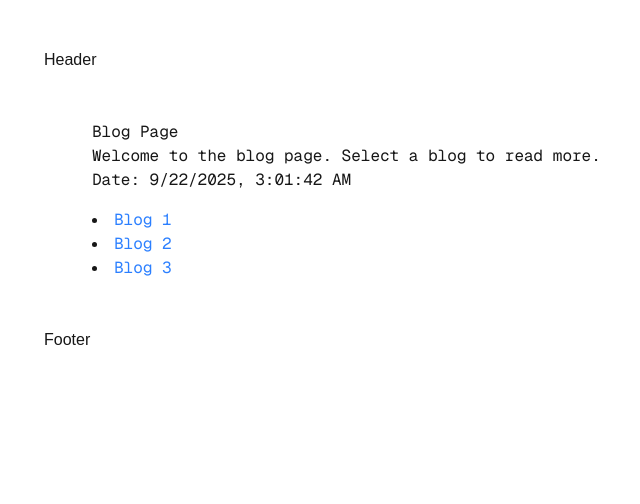
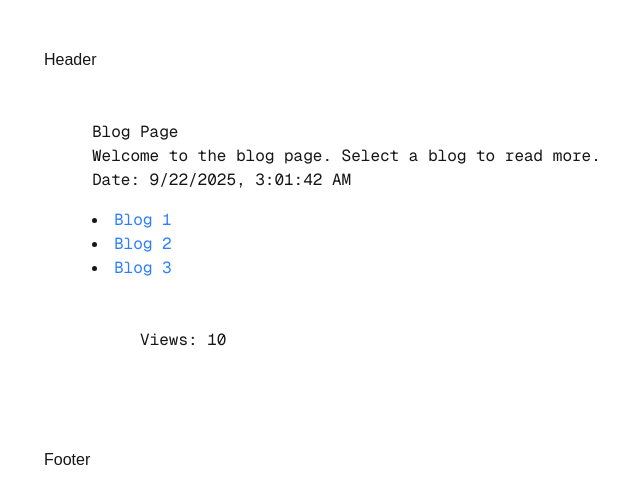
Before and after one commit to AkkalDhami/NEXT-JS, a Next.js app in the folder 02-routing-in-nextjs/: page /blogs in a window 1280 px wide. Shown: the top 504 px of the page, without its empty margins (4-644 px from the left). Built offline with nearby package versions, Linux system fonts and the light colour scheme.

Commit message:
Add async Views, Likes, Comments components to blogs page
Introduces three new async components (Views, Likes, Comments) with simulated loading delays and integrates them into the blogs page using Suspense for improved UI feedback. Also comments out unused cookies logic in the service page.

```diff
--- a/02-routing-in-nextjs/app/blogs/page.js
+++ b/02-routing-in-nextjs/app/blogs/page.js
@@ -1,5 +1,8 @@
+import Comments from "@/components/Comments";
+import Likes from "@/components/Likes";
+import Views from "@/components/Views";
 import Link from "next/link";
-import React from "react";
+import React, { Suspense } from "react";
 
 export const metadata = {
   title: "Blogs ",
@@ -38,6 +41,18 @@ export default async function page() {
           </Link>
         </li>
       </ul>
+
+      <div>
+        <Suspense fallback={<div>Loading...</div>}>
+          <Views views={10} />
+        </Suspense>
+        <Suspense fallback={<div>Loading...</div>}>
+          <Likes likes={10} />
+        </Suspense>
+        <Suspense fallback={<div>Loading...</div>}>
+          <Comments comments={10} />
+        </Suspense>
+      </div>
     </div>
   );
 }
--- a/02-routing-in-nextjs/app/service/page.js
+++ b/02-routing-in-nextjs/app/service/page.js
@@ -7,8 +7,8 @@ export const dynamic = "force-dynamic";
 export default async function page({ searchParams }) {
   // const search = await searchParams;
   // console.log(search);
-  const myCookies = await cookies();
-  console.log(myCookies);
+  // const myCookies = await cookies();
+  // console.log(myCookies);
   return (
     <div className="p-12">
       <h1>Service Page</h1>
--- /dev/null
+++ b/02-routing-in-nextjs/components/Comments.js
@@ -0,0 +1,4 @@
+export default async function Comments({ comments }) {
+  await new Promise((resolve) => setTimeout(resolve, 9000));
+  return <div className="font-mono p-12">Comments: {comments}</div>;
+}
--- /dev/null
+++ b/02-routing-in-nextjs/components/Likes.js
@@ -0,0 +1,4 @@
+export default async function Likes({ likes }) {
+  await new Promise((resolve) => setTimeout(resolve, 7000));
+  return <div className="font-mono p-12">Likes: {likes}</div>;
+}
--- /dev/null
+++ b/02-routing-in-nextjs/components/Views.js
@@ -0,0 +1,4 @@
+export default async function Views({ views }) {
+  await new Promise((resolve) => setTimeout(resolve, 5000));
+  return <div className="font-mono p-12">Views: {views}</div>;
+}
```
